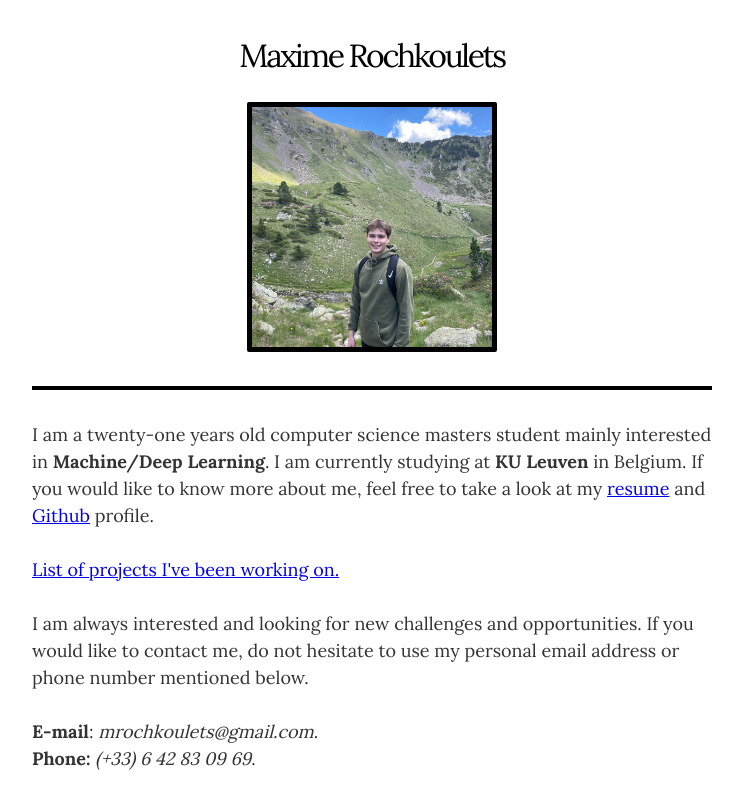
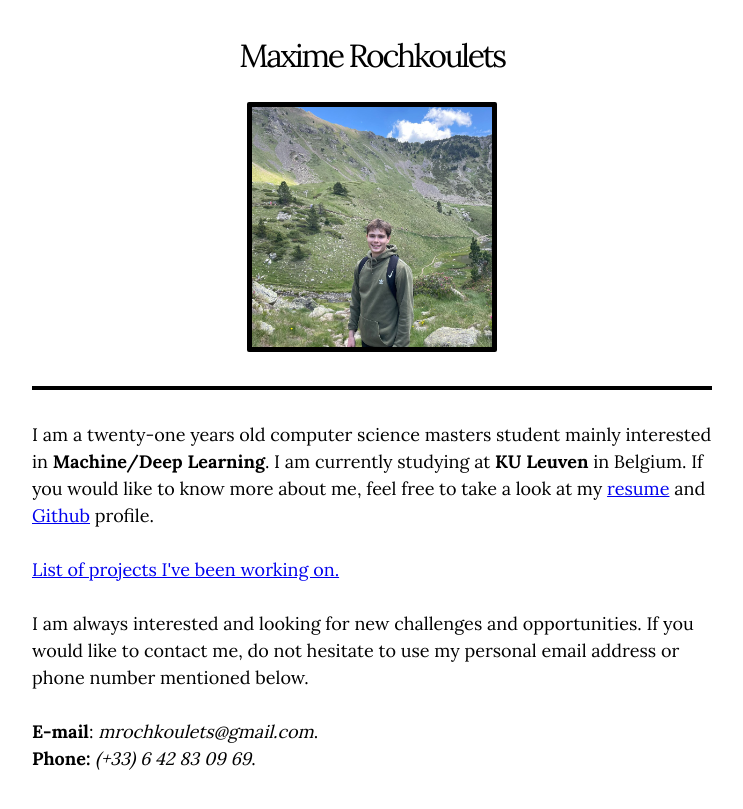
Before and after one commit to mrochk/mrochk.github.io, a Jekyll site: the page built from index.html, in a window 1280 px wide. Shown: the top 809 px of the page, without its empty margins (268-1011 px from the left). Built offline with Jekyll 4.4.1, drawn with Linux system fonts in a browser that asks for light colours.

Commit message:
Changed color to proper black.

```diff
--- a/_sass/_resume.scss
+++ b/_sass/_resume.scss
@@ -126,7 +126,7 @@
   width: 220px;
   font-size: 1.375rem;
   @include sans_light;
-  color: #333;
+  color: #000000;
   line-height: 55px;
   @include transition(all .2s ease);
 
@@ -168,7 +168,7 @@
   .resume-item-copy,
   .resume-item-list {
     a {
-      color: #333;
+      color: #000000;
       text-decoration: none;
       border-bottom: 1px solid;
 
--- a/_sass/_variables.scss
+++ b/_sass/_variables.scss
@@ -6,7 +6,7 @@ $grid-gutter:     10px !default;
 
 // Colors
 $white:             #fff;
-$black:             #333;
+$black:             #000000;
 
 // Styles
 $text_color:        $black;
```
